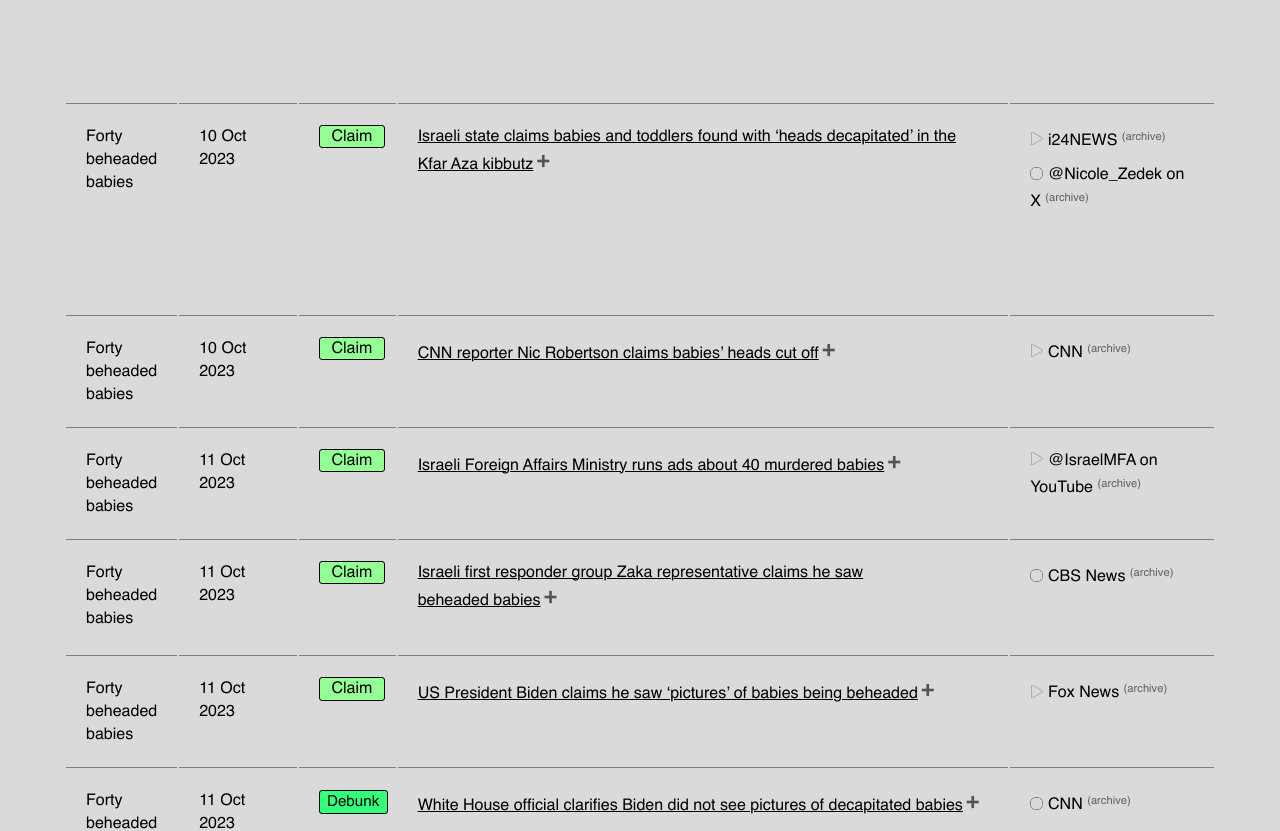
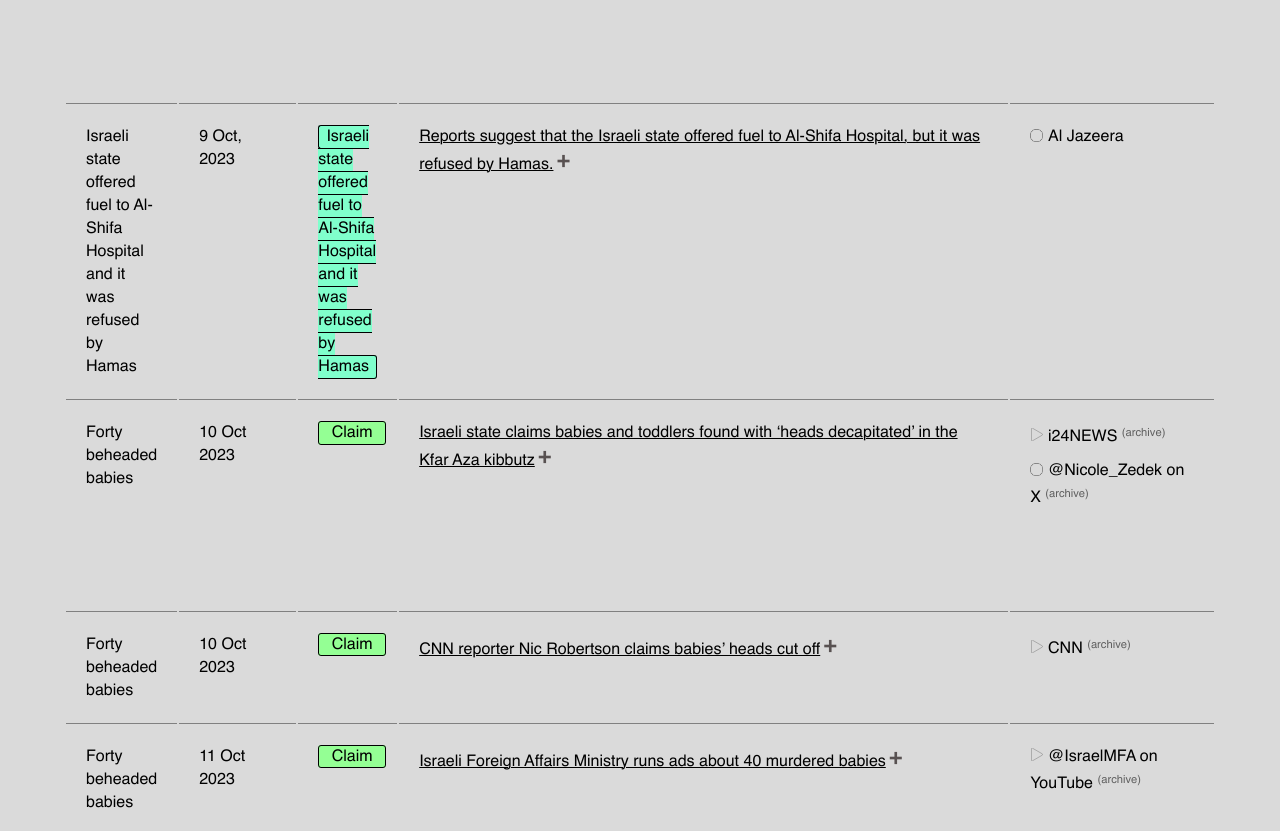
Before and after one commit to tamtzekin/hasbara-tracker, a React (Create React App) app: page /tracker in a window 1280 px wide. Shown: the part 620-1451 px from the top of the page. Built offline with nearby package versions, Linux system fonts and the light colour scheme.

Commit message:
Update data.js

```diff
--- a/src/components/data.js
+++ b/src/components/data.js
@@ -1650,6 +1650,32 @@ const data = [
         }
     ]
 },
+// Claim: Israeli state offered fuel to Al-Shifa Hospital and it was refused by Hamas
+
+{
+    claimTag: 'Israeli state offered fuel to Al-Shifa Hospital and it was refused by Hamas',
+
+    date: '9 Oct, 2023',
+
+    claim: {
+        claimText: 'Israeli state offered fuel to Al-Shifa Hospital and it was refused by Hamas',
+        claimClass: 'context-tag',
+    },
+
+    description: {
+        summary: 'Reports suggest that the Israeli state offered fuel to Al-Shifa Hospital, but it was refused by Hamas.',
+        summaryClass: 'expand-text',
+        details: 'On 9 October, 2023, reports emerged indicating that the Israeli state offered fuel to Al-Shifa Hospital. However, Hamas reportedly refused to accept the fuel. Further details regarding the reasons behind this refusal are not provided in the available information.',
+    },
+
+    sources: [
+        {
+            sourceText: 'Al Jazeera',
+            sourceLink: 'https://archive.ph/RTiNA',
+            videoLink: '',
+        }
+    ]
+}
 
 
     // TEMPLATE DATA SET (copy and paste this as much as you need it)
```
